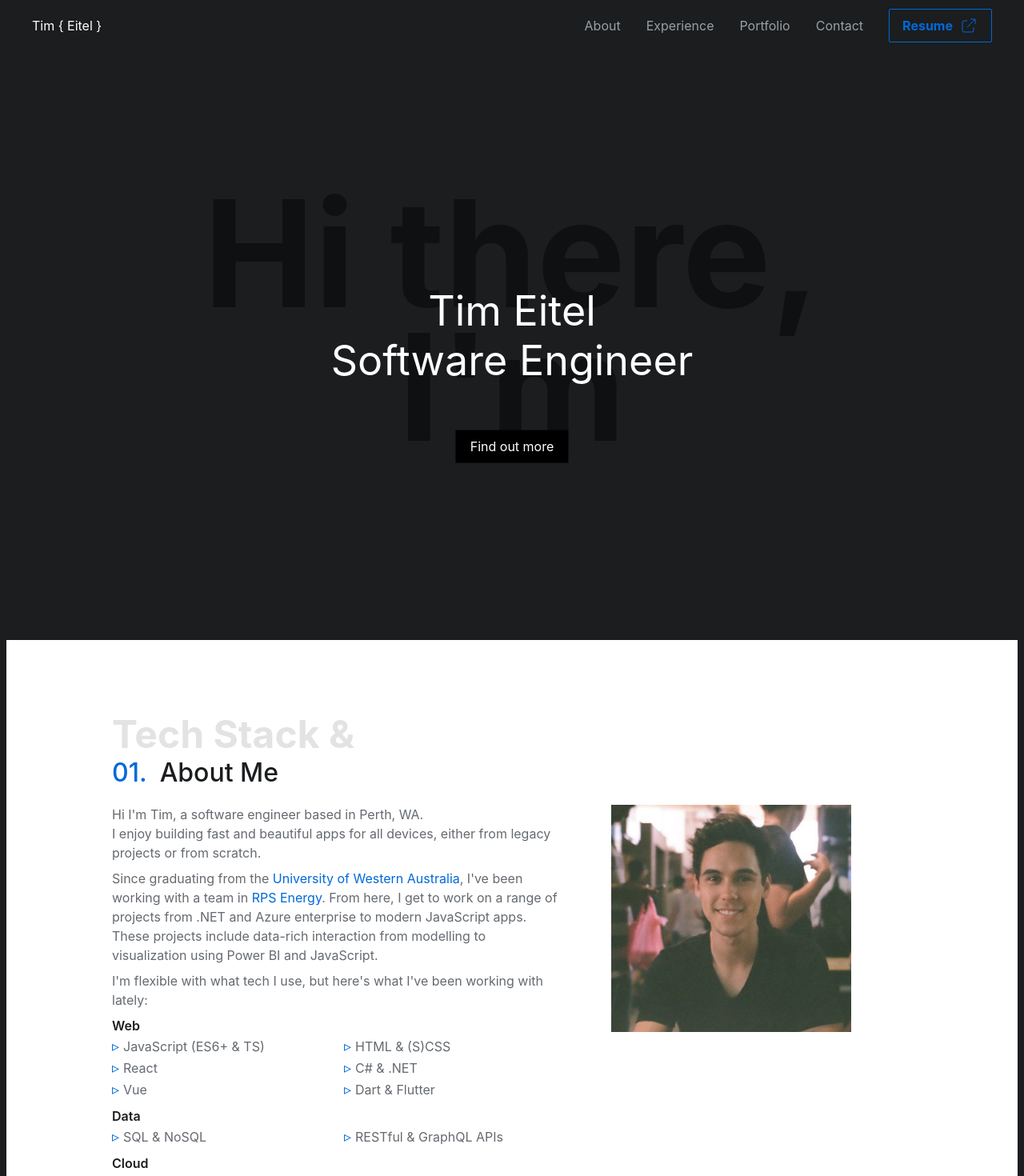
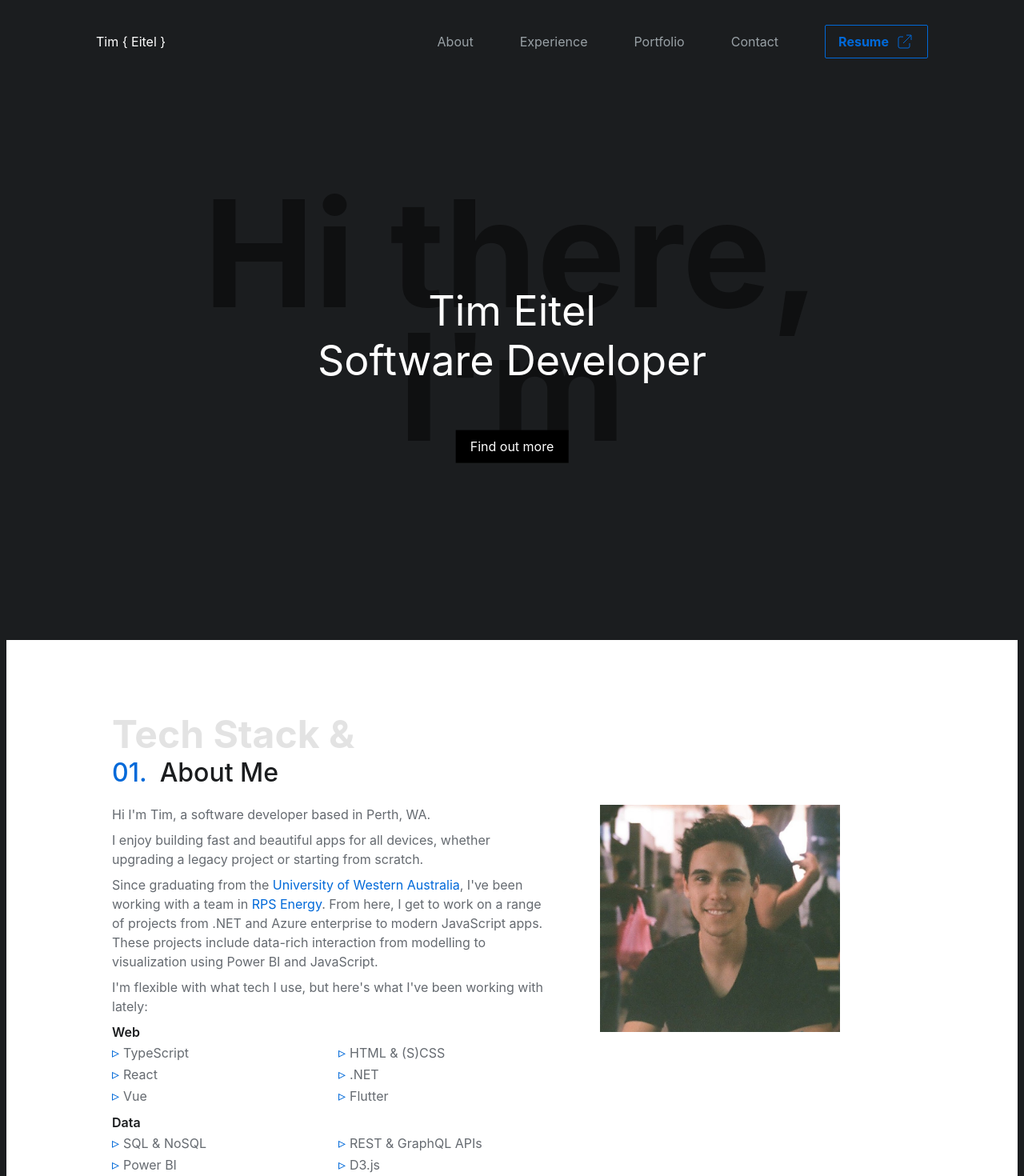
Before and after one commit to timeitel/portfolio, a Next.js app: page / in a window 1280 px wide. Shown: the top 1470 px of the page at 80% size. Built offline with nearby package versions, Linux system fonts and the light colour scheme.

Commit message:
update: wording and navbar styling

```diff
--- a/components/aboutme.tsx
+++ b/components/aboutme.tsx
@@ -15,10 +15,10 @@ export default function AboutMe() {
         </hgroup>
         <div className={styles.aboutcontainer}>
           <div className={styles.abouttext}>
-            <p>Hi I'm Tim, a software engineer based in Perth, WA.</p>
-            <p>
-              I enjoy building fast and beautiful apps for all devices, either
-              from legacy projects or from scratch.
+            <p>Hi I'm Tim, a software developer based in Perth, WA.</p>
+            <p className='mt-2'>
+              I enjoy building fast and beautiful apps for all devices, whether
+              upgrading a legacy project or starting from scratch.
             </p>
             <p className='mt-2'>
               Since graduating from the{' '}
@@ -38,23 +38,28 @@ export default function AboutMe() {
             </p>
             <h6 className='mt-2 text-c-dark-1 font-semibold'>Web</h6>
             <ul className='list'>
-              <li>JavaScript (ES6+ & TS)</li>
+              <li>TypeScript</li>
               <li>React</li>
               <li>Vue</li>
               <li>HTML & (S)CSS</li>
-              <li>C# & .NET</li>
-              <li>Dart & Flutter</li>
+              <li>.NET</li>
+              <li>Flutter</li>
             </ul>
             <h6 className='mt-2 text-c-dark-1 font-semibold'>Data</h6>
             <ul className='list'>
               <li>SQL & NoSQL</li>
-              <li>RESTful & GraphQL APIs</li>
+              <li>Power BI</li>
+              <li>REST & GraphQL APIs</li>
+              <li>D3.js</li>
             </ul>
-            <h6 className='mt-2 text-c-dark-1 font-semibold'>Cloud</h6>
+            <h6 className='mt-2 text-c-dark-1 font-semibold'>
+              Cloud & Automation
+            </h6>
             <ul className='list'>
               <li>Azure & AWS</li>
               <li>DevOps (CI / CD)</li>
               <li>Cloud functions</li>
+              <li>Unit & integration testing</li>
             </ul>
           </div>
           {/* <div className={styles.profilepic}></div> */}
--- a/components/landing.tsx
+++ b/components/landing.tsx
@@ -9,7 +9,7 @@ export default function Landing() {
       </div>
       <div className={styles.title}>
         <h1>Tim Eitel</h1>
-        <h4>Software Engineer</h4>
+        <h4>Software Developer</h4>
         <a href='#about' className={`${styles.cta} cta`}>
           Find out more
         </a>
--- a/pages/index.tsx
+++ b/pages/index.tsx
@@ -12,7 +12,7 @@ export default function Home() {
   return (
     <>
       <Head>
-        <title>Tim Eitel | Software Engineer</title>
+        <title>Tim Eitel | Software Developer</title>
         <link rel='icon' href='/favicon.ico' />
       </Head>
 
--- a/styles/About.module.scss
+++ b/styles/About.module.scss
@@ -14,7 +14,7 @@
 }
 
 .abouttext {
-  max-width: 580px;
+  max-width: 550px;
 }
 
 .imagecontainer {
--- a/styles/Landing.module.scss
+++ b/styles/Landing.module.scss
@@ -3,7 +3,7 @@
   justify-content: center;
   align-items: center;
   flex-direction: column;
-  margin-top: 15vh;
+  margin-top: 12vh;
   text-align: center;
   line-height: 1;
   font-size: 20vw;
--- a/styles/Navbar.module.scss
+++ b/styles/Navbar.module.scss
@@ -78,3 +78,13 @@
     display: none;
   }
 }
+
+@media only screen and (min-width: 1024px) {
+  .header {
+    padding: 3.25rem 7.5rem;
+  }
+
+  .nav__li {
+    margin-right: 58px;
+  }
+}
```
